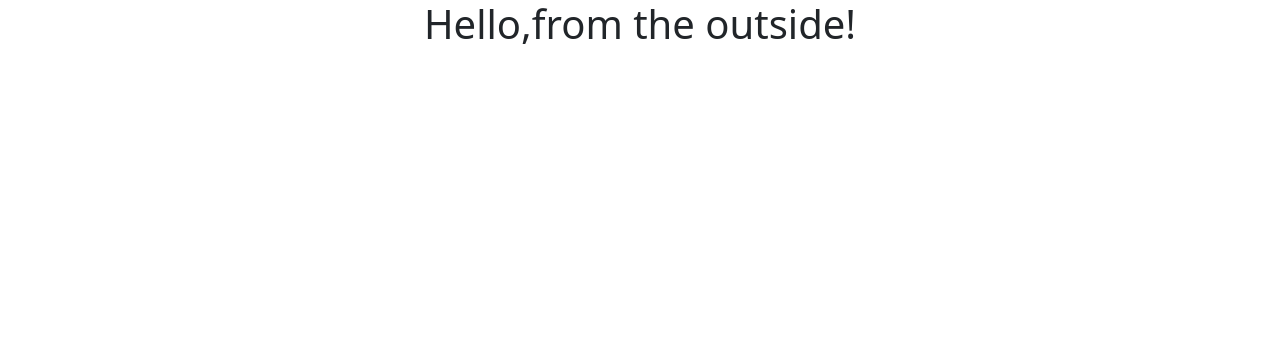
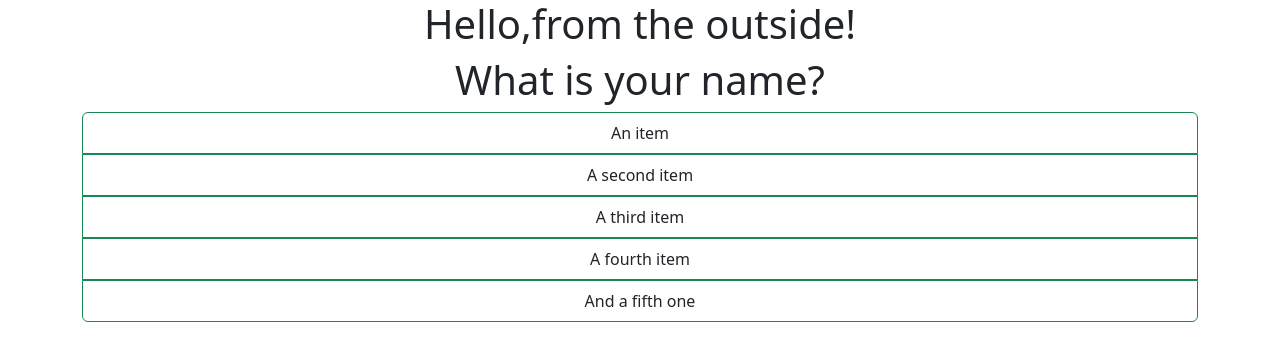
Before and after one commit to lalrempiang/flask-python, a Flask app: page / in a window 1280 px wide. Shown: the top 361 px of the page. Run offline with Flask 2, Linux system fonts and the light colour scheme.

Commit message:
Added some Bootstrap5 lists

```diff
--- a/templates/home.html
+++ b/templates/home.html
@@ -8,6 +8,22 @@
   </head>
   <body class='container text-center'>
     <h1>Hello,from the outside!</h1>
-    <script src="https://cdn.jsdelivr.net/npm/bootstrap@5.3.0-alpha1/dist/js/bootstrap.bundle.min.js" integrity="sha384-w76AqPfDkMBDXo30jS1Sgez6pr3x5MlQ1ZAGC+nuZB+EYdgRZgiwxhTBTkF7CXvN" crossorigin="anonymous"></script>
+    <h1>What is your name?</h1>
+    <span>
+      <ul class="list-group border-striped">
+        <li class="list-group-item border border-success">An item</li>
+        <li class="list-group-item border border-success">A second item</li>
+        <li class="list-group-item border border-success">A third item</li>
+        <li class="list-group-item border border-success">A fourth item</li>
+        <li class="list-group-item border border-success">And a fifth one</li>
+    </ul>
+    </span>
+
+
+
+
+
+
+
   </body>
 </html>
--- a/templates/pages.html
+++ b/templates/pages.html
@@ -10,4 +10,5 @@
   <h1>Hello! World</h1>
 </body>
 </html> -->
+## The replit folder
 ## This is the Python Replit!
```
